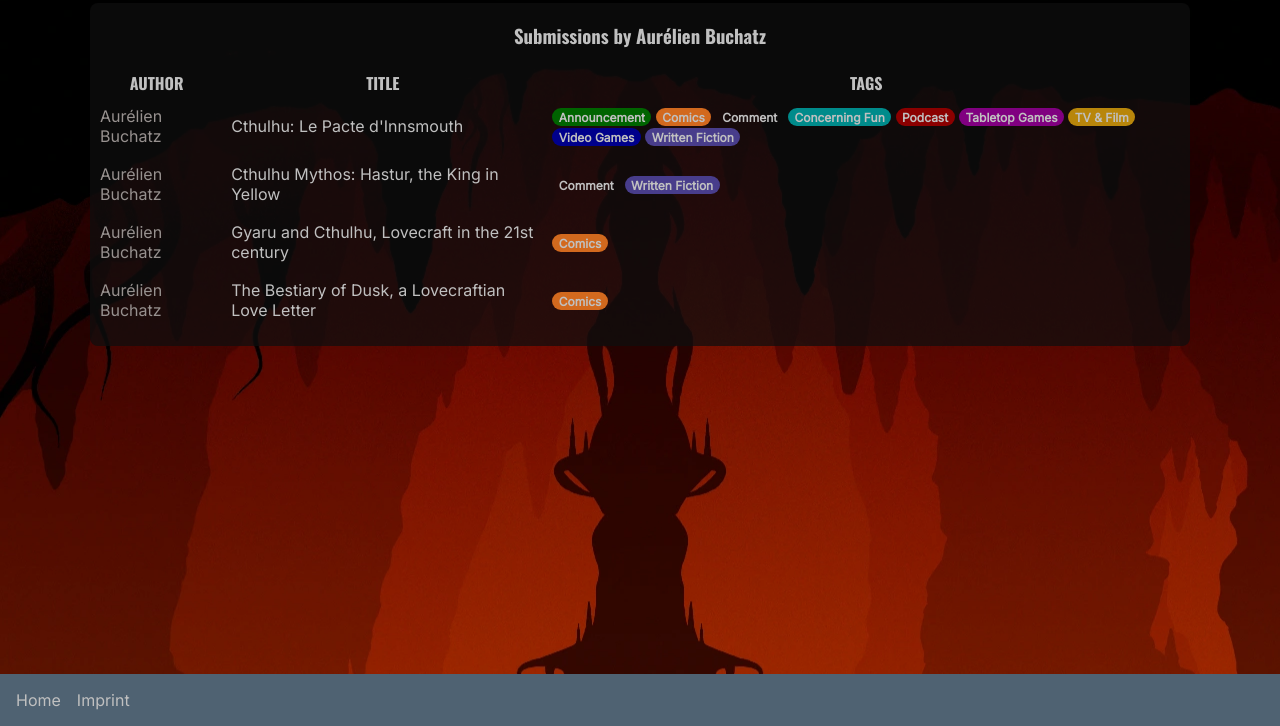
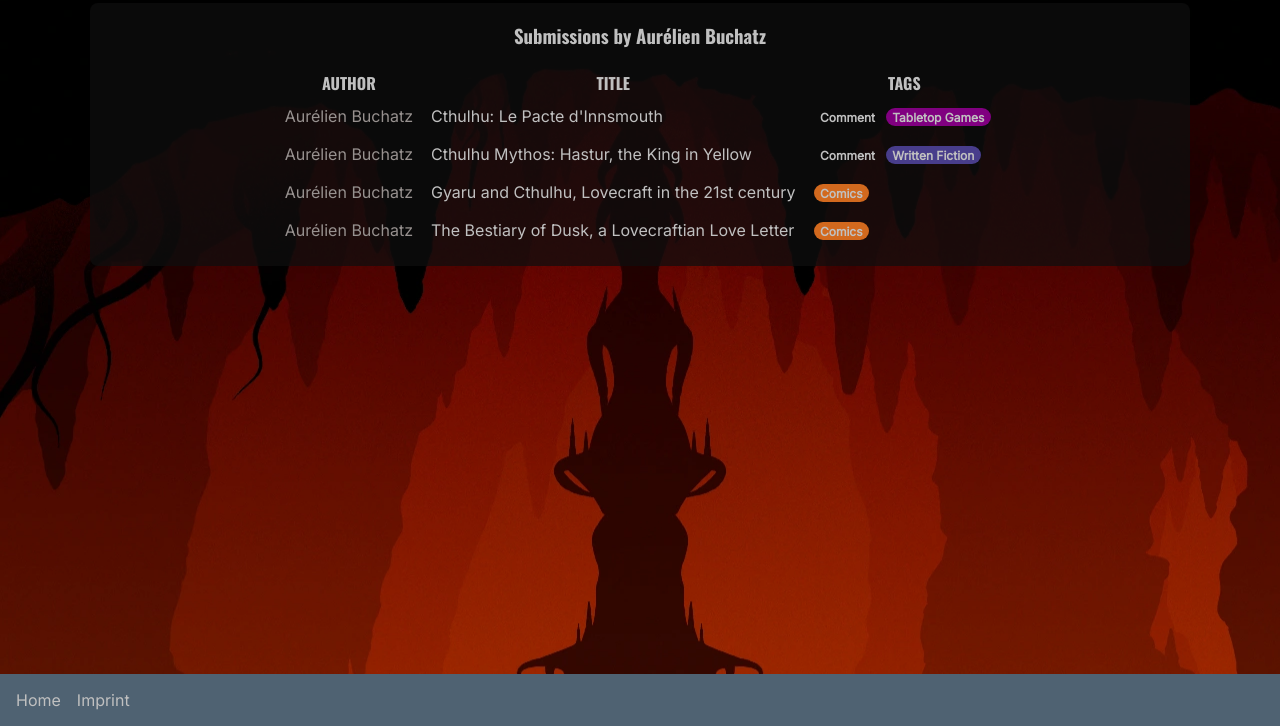
Before and after one commit to adaptinglovecraft/adaptinglovecraft.com, an Astro site: page /author/aurelien-buchatz in a window 1280 px wide. Shown: the part 223-949 px from the top of the page. Built offline with nearby package versions, Linux system fonts and the light colour scheme; Astro itself is replaced by a stand-in of ours; a web font is replaced by a local one.

Commit message:
Update Submission “cthulhu-le-pacte-dinnsmouth”

```diff
--- a/src/content/submissions/cthulhu-le-pacte-dinnsmouth.md
+++ b/src/content/submissions/cthulhu-le-pacte-dinnsmouth.md
@@ -8,15 +8,8 @@ hook: "In November 2021, Elder Craft published this neat little tabletop RPG
   what this adaptation looks like."
 image: /media/games_600_400.webp
 tags:
-  - announcement
-  - tv-film
   - tabletop
-  - podcast
   - comment
-  - comics
-  - written-fiction
-  - concerning-fun
-  - video-games
 date: 2024-04-30
 draft: false
 pinned: false
```
